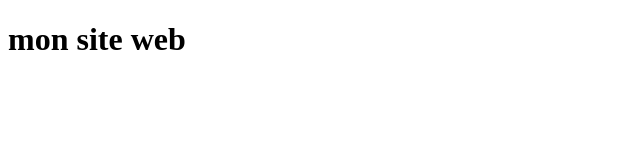
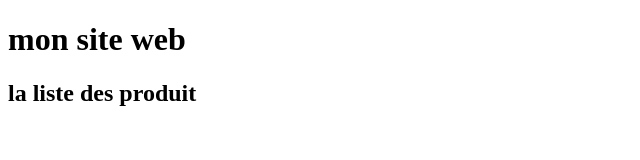
Before and after one commit to marcgg/demo_git, a plain HTML site: page index.html in a window 1280 px wide. Shown: the whole page, without its empty margins (0-640 px from the left). Drawn offline with Linux system fonts and the light colour scheme.

Commit message:
ajouter un h2

```diff
--- a/index.html
+++ b/index.html
@@ -10,5 +10,7 @@
     <h1>
         mon site web
     </h1>
+
+    <h2> la liste des produit </h2>
 </body>
 </html>
```
